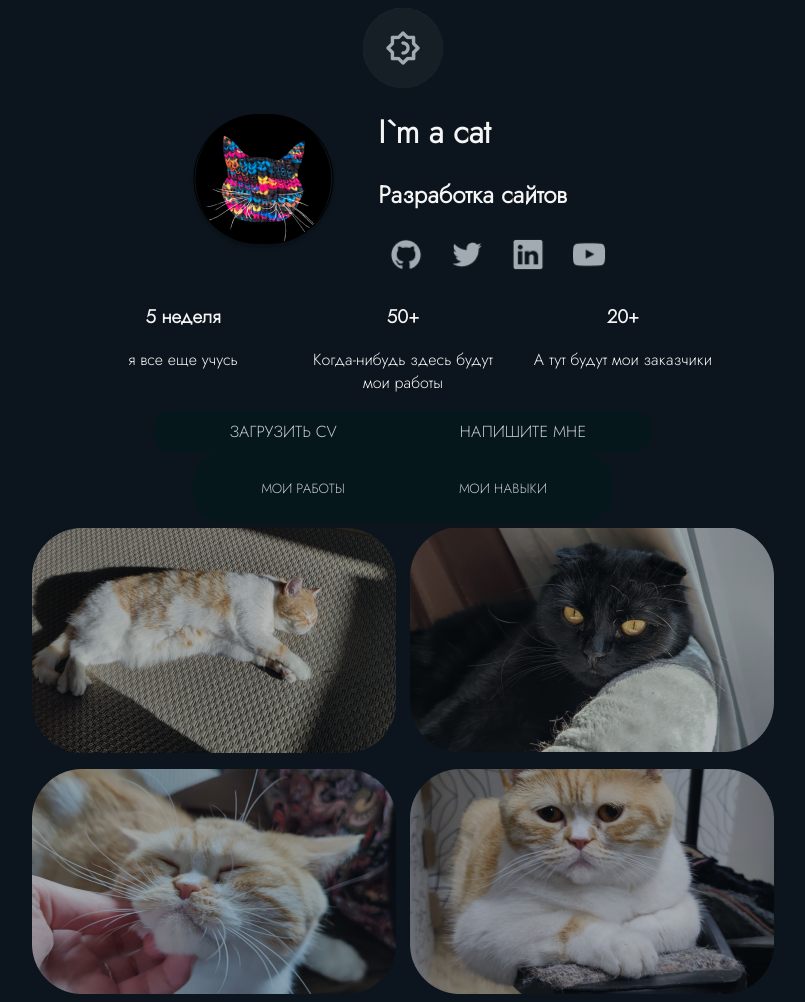
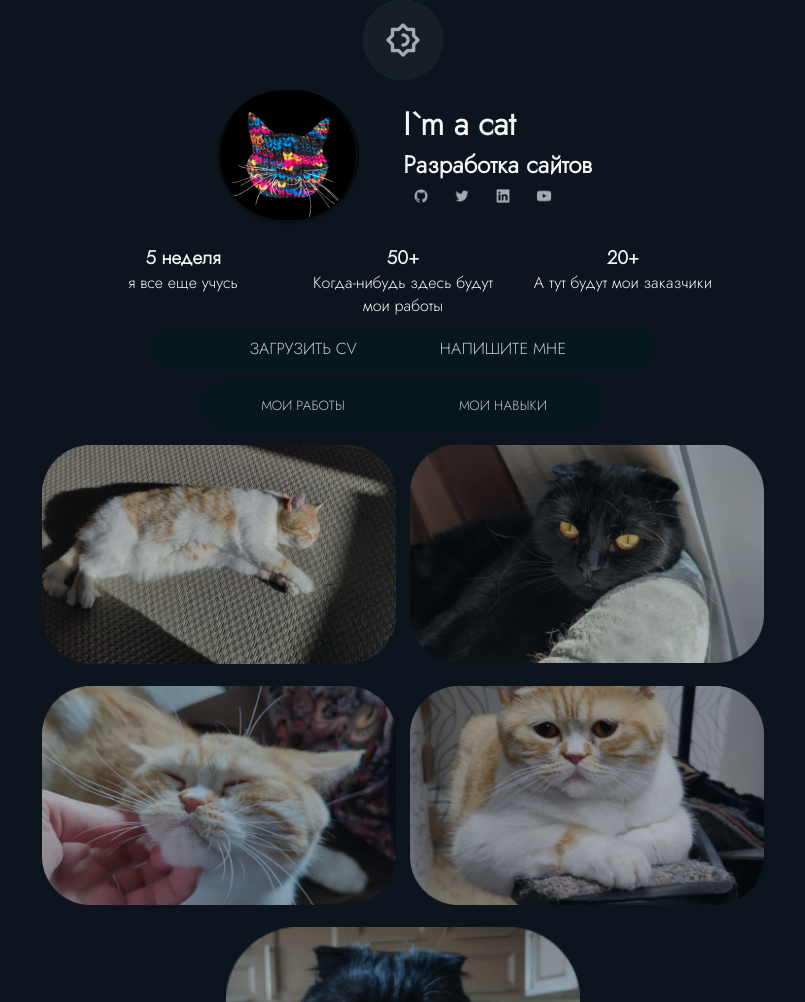
Before and after one commit to radionadejda/HW7_portfolio, a plain HTML site: page index.html in a window 1280 px wide. Shown: the top 1002 px of the page, without its empty margins (237-1042 px from the left). Drawn offline with Linux system fonts and the light colour scheme.

Commit message:
add manual extra normalize

```diff
--- a/style.css
+++ b/style.css
@@ -1,4 +1,10 @@
 @import url("https://fonts.googleapis.com/css2?family=Jost:wght@300&display=swap");
+
+* {
+  margin: 0;
+  padding: 0;
+  box-sizing: border-box;
+}
 
 body {
   background-color: #0c151d;
@@ -63,7 +69,7 @@ body {
   align-items: center;
   padding: 0px;
   gap: 40px;
-  margin: 0 auto;
+  margin: 10px auto;
 }
 
 .text {
@@ -134,7 +140,7 @@ a img {
   justify-content: center;
   align-items: center;
   padding: 0px;
-  margin: 0 auto;
+  margin: 10px auto;
   background-color: rgba(1, 27, 27, 0.477);
   width: 500px;
   border-radius: 20px;
@@ -192,8 +198,7 @@ a img {
   flex-direction: row;
   justify-content: center;
   align-items: center;
-  padding: 10px;
-  margin: 0 auto;
+  margin: 10px auto;
   background-color: rgba(1, 27, 27, 0.477);
   width: 400px;
   border-radius: 30px;
@@ -244,7 +249,8 @@ a img {
 
 .works {
   text-align: center;
-   }
+  margin: 10px;
+}
 
 .link {
   width: 364px;
```
